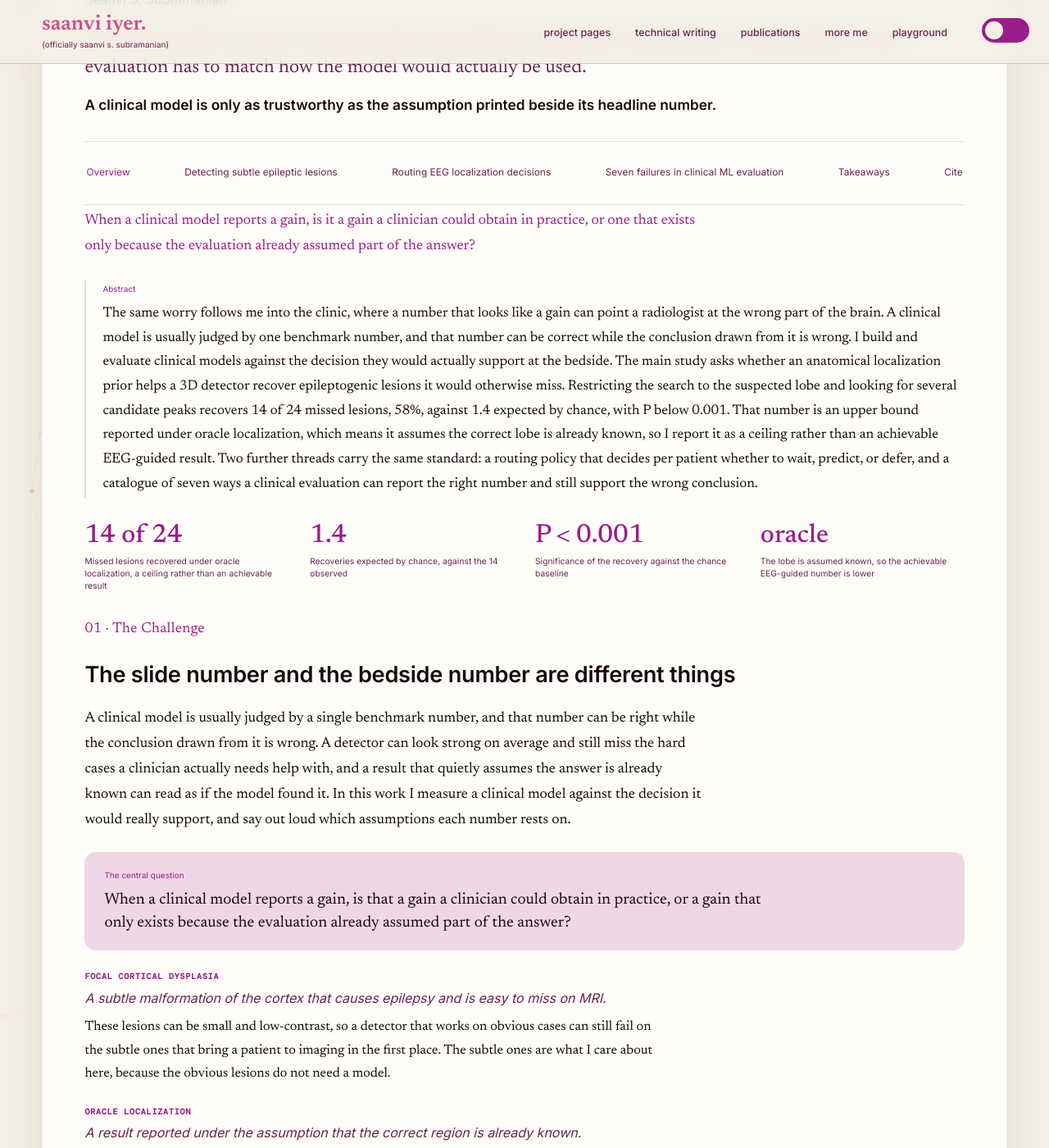
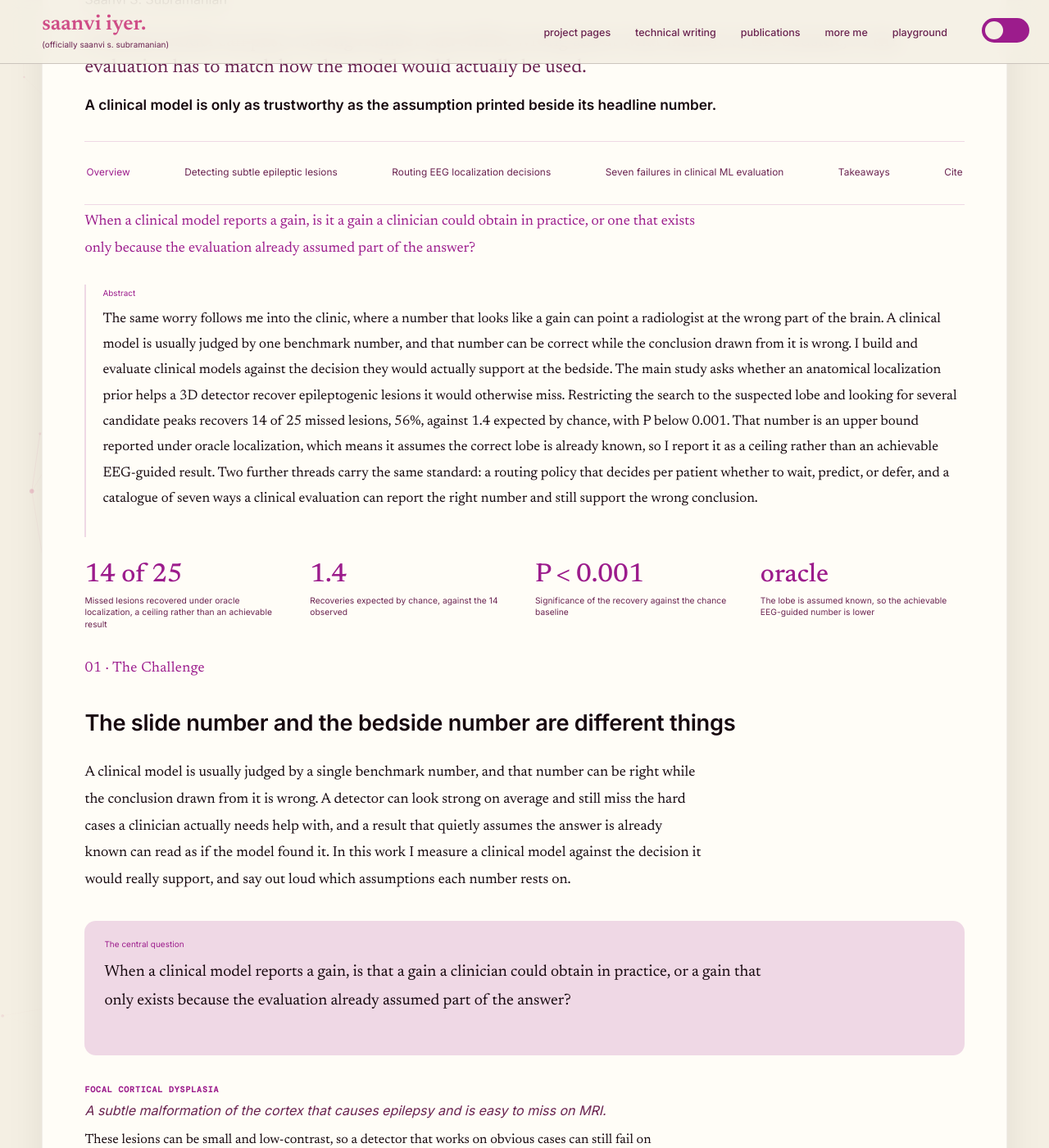
Before and after one commit to saanviiyer/saanviiyer.github.io, a Jekyll site: the page built from pages/proj-clinical-ml.html, in a window 1280 px wide and 1400 px high, scrolled down 445 px. Shown: the whole window at 82% size. Built offline with Jekyll 4.4.1, drawn with Linux system fonts in a browser that asks for light colours; some web fonts are replaced; some of the changed text lies outside the part shown.

Commit message:
Roomier project pages, playground reorder with biopack and the bar removed, RFP added to the research list, and the clinical page corrected to the locked 14 of 25 numbers with the verified figure

```diff
--- a/assets/css/style.css
+++ b/assets/css/style.css
@@ -1360,3 +1360,16 @@
   text-decoration: none;
 }
 .pp-wrap .bm-links a:hover { border-color: var(--accent); }
+
+/* ============ roomier project pages for a cleaner read ============ */
+.pp-body p { margin-bottom: 28px; line-height: 1.85; }
+.pp-body > ul { margin-bottom: 28px; line-height: 1.8; }
+.pp-body li { margin-bottom: 10px; }
+.pp-section-title { margin-bottom: 22px; }
+.pp-thread { margin-top: 76px; padding-top: 22px; }
+.pp-section-num { margin-top: 76px; }
+.pp-fig { margin: 44px 0; }
+.pp-fig figcaption { margin-top: 15px; }
+.finding, .why-box, .concept-card, .callout-q { margin-top: 34px; margin-bottom: 34px; }
+.pp-abstract { padding: 24px 26px; margin: 26px 0 12px; }
+.takeaways { margin-top: 32px; gap: 20px; }
--- a/pages/proj-clinical-ml.html
+++ b/pages/proj-clinical-ml.html
@@ -12,11 +12,11 @@
 
 <div class="pp-abstract">
   <div class="pp-ab-label">Abstract</div>
-  <p>The same worry follows me into the clinic, where a number that looks like a gain can point a radiologist at the wrong part of the brain. A clinical model is usually judged by one benchmark number, and that number can be correct while the conclusion drawn from it is wrong. I build and evaluate clinical models against the decision they would actually support at the bedside. The main study asks whether an anatomical localization prior helps a 3D detector recover epileptogenic lesions it would otherwise miss. Restricting the search to the suspected lobe and looking for several candidate peaks recovers 14 of 24 missed lesions, 58%, against 1.4 expected by chance, with P below 0.001. That number is an upper bound reported under oracle localization, which means it assumes the correct lobe is already known, so I report it as a ceiling rather than an achievable EEG-guided result. Two further threads carry the same standard: a routing policy that decides per patient whether to wait, predict, or defer, and a catalogue of seven ways a clinical evaluation can report the right number and still support the wrong conclusion.</p>
+  <p>The same worry follows me into the clinic, where a number that looks like a gain can point a radiologist at the wrong part of the brain. A clinical model is usually judged by one benchmark number, and that number can be correct while the conclusion drawn from it is wrong. I build and evaluate clinical models against the decision they would actually support at the bedside. The main study asks whether an anatomical localization prior helps a 3D detector recover epileptogenic lesions it would otherwise miss. Restricting the search to the suspected lobe and looking for several candidate peaks recovers 14 of 25 missed lesions, 56%, against 1.4 expected by chance, with P below 0.001. That number is an upper bound reported under oracle localization, which means it assumes the correct lobe is already known, so I report it as a ceiling rather than an achievable EEG-guided result. Two further threads carry the same standard: a routing policy that decides per patient whether to wait, predict, or defer, and a catalogue of seven ways a clinical evaluation can report the right number and still support the wrong conclusion.</p>
 </div>
 
 <div class="stat-row">
-  <div class="stat"><div class="n">14 of 24</div><div class="l">Missed lesions recovered under oracle localization, a ceiling rather than an achievable result</div></div>
+  <div class="stat"><div class="n">14 of 25</div><div class="l">Missed lesions recovered under oracle localization, a ceiling rather than an achievable result</div></div>
   <div class="stat"><div class="n">1.4</div><div class="l">Recoveries expected by chance, against the 14 observed</div></div>
   <div class="stat"><div class="n">P &lt; 0.001</div><div class="l">Significance of the recovery against the chance baseline</div></div>
   <div class="stat"><div class="n">oracle</div><div class="l">The lobe is assumed known, so the achievable EEG-guided number is lower</div></div>
@@ -80,19 +80,16 @@
     </li>
   </ol>
 
-  <div class="stat-callout"><div class="sc-num">14 of 24</div><div class="sc-lab">Missed lesions recovered (58%) under oracle localization, against 1.4 expected by chance, P &lt; 0.001</div></div>
+  <div class="stat-callout"><div class="sc-num">14 of 25</div><div class="sc-lab">Missed lesions recovered (56%) under oracle localization, against 1.4 expected by chance, P &lt; 0.001</div></div>
 
   <figure class="pp-fig">
-    <picture>
-      <source media="(max-width: 600px)" srcset="{{ '/assets/images/projects/clinical/fcd-detection-recovery-stacked.png' | relative_url }}">
-      <img src="{{ '/assets/images/projects/clinical/fcd-detection-recovery.png' | relative_url }}" alt="Left, baseline detection by cohort on 175 FCD cases, 86.3 percent overall with 24 missed. Right, the lobe-restricted multi-peak search recovers 14 of the 24 misses against 1.4 expected by chance.">
-    </picture>
-    <figcaption><strong>Figure 1. Detection, then recovery.</strong> Left, the baseline T2-FLAIR nnU-Net detects 86.3% of lesions across the four cohorts, 151 of 175, missing 24. Of those misses 17 are silent, meaning the model produced no suprathreshold output at all, and 7 are mislocalized, meaning it made a confident prediction 34 to 139 mm from the lesion. Right, restricting a multi-peak search to the lesion lobe recovers 14 of the 24 misses, 58%, split into 10 of 17 silent and 4 of 7 mislocalized, well above the 1.4 expected from a spatially uninformative search (P &lt; 0.001). Every recovery appears within the top four candidate peaks. The lobe is a stand-in for the region an EEG work-up would flag, so this is a ceiling rather than an achievable EEG-guided number.</figcaption>
+    <img src="{{ '/assets/images/projects/clinical/cortseer-recovery.png' | relative_url }}" alt="Bar chart: the oracle localization zone recovers 14 of 25 complete misses, against 4.0 for a random in-zone cluster null and 1.4 for a probability shuffle null.">
+    <figcaption><strong>Figure 1. Detection, then recovery.</strong> The baseline T2-FLAIR nnU-Net detects 150 of 175 lesions (85.7%) across the four cohorts and misses 25 completely. The recovery search covers 24 of those 25 (one 193-voxel lesion is omitted), which split into 17 silent, meaning no suprathreshold output at all, and 7 mislocalized, meaning a confident prediction away from the lesion. Restricting a multi-peak search to the lesion lobe recovers 14 of the 25, including 10 of the 17 silent, against 1.4 and 4.0 for two spatially uninformative nulls (P &lt; 0.001). Every recovery appears within the top four candidate peaks. The lobe is a stand-in for the region an EEG work-up would flag, so this is a ceiling rather than an achievable EEG-guided number.</figcaption>
   </figure>
 
   <div class="finding">
     <div class="fn-label">Finding 1</div>
-    <p>As an upper bound under perfect (oracle) localization, the lobe-restricted multi-peak search recovered 14 of 24 missed lesions, which is 58%, against 1.4 expected by chance, with P &lt; 0.001. This is an oracle ceiling rather than an achievable EEG-guided result.</p>
+    <p>As an upper bound under perfect (oracle) localization, the lobe-restricted multi-peak search recovered 14 of 25 missed lesions, which is 56%, against 1.4 expected by chance, with P &lt; 0.001. This is an oracle ceiling rather than an achievable EEG-guided result.</p>
   </div>
 
   <div class="finding">
@@ -102,18 +99,18 @@
 
   <div class="finding">
     <div class="fn-label">Finding 3</div>
-    <p>The failure case worth stating is a wrong prior. Pointing the search at the opposite-side lobe drops recovery from 14 of 24 to 1, below the 9 the model recovers with no prior at all, so a wrong localization actively suppresses true lesions. Tightening the zone also costs, since the subregional zone dropped two cases the lobe had recovered. The prior has to be right, and no finer than the lobe.</p>
+    <p>The failure case worth stating is a wrong prior. Pointing the search at the opposite-side lobe drops recovery from 14 of 25 to 1, below the 9 the model recovers with no prior at all, so a wrong localization actively suppresses true lesions. Tightening the zone also costs, since the subregional zone dropped two cases the lobe had recovered. The prior has to be right, and no finer than the lobe.</p>
   </div>
 
   <div class="why-box">
     <div class="wb-q">Why call it an upper bound?</div>
-    <p>The recovery of 14 of 24 assumes the correct lobe is already known. A deployable pipeline would have to find the lobe from data first, so the achievable number is lower than this oracle number. That is why I report it as an upper bound every time it appears, and why the next step is removing the assumption rather than tuning it.</p>
+    <p>The recovery of 14 of 25 assumes the correct lobe is already known. A deployable pipeline would have to find the lobe from data first, so the achievable number is lower than this oracle number. That is why I report it as an upper bound every time it appears, and why the next step is removing the assumption rather than tuning it.</p>
   </div>
 
-  <p class="why-box" style="background:none;border:none;padding-left:0;">This matters because the lesions that reach imaging are the subtle ones, and a prior that recovers 14 of 24 of the misses would change a patient's path only if a deployable pipeline can supply the lobe without being told it. The oracle number shows the ceiling is high enough to aim for, and the next step is reaching it from measured data.</p>
+  <p class="why-box" style="background:none;border:none;padding-left:0;">This matters because the lesions that reach imaging are the subtle ones, and a prior that recovers 14 of 25 of the misses would change a patient's path only if a deployable pipeline can supply the lobe without being told it. The oracle number shows the ceiling is high enough to aim for, and the next step is reaching it from measured data.</p>
 
   <div class="limitations">
-    <p><strong>Limitations.</strong> The localization zone is simulated from the confirmed lesion lobe, not from a measured EEG report or raw signal, so every recovery number is a ceiling a measured prior would approach. The recovery hyperparameters, the fusion scale, the flood-fill thresholds, the 0.90 out-of-zone threshold, and the 10 mm margin, were fixed a priori rather than tuned, and the recovered count is stable at 14 of 24 across a sweep of them, though they were set on this cohort with no held-out split and there is no external test set yet. The recovery step still needs a specificity check on healthy controls. The next step is a pipeline that takes localization from measured EEG, which removes the oracle assumption that makes these numbers an upper bound.</p>
+    <p><strong>Limitations.</strong> The localization zone is simulated from the confirmed lesion lobe, not from a measured EEG report or raw signal, so every recovery number is a ceiling a measured prior would approach. The recovery hyperparameters, the fusion scale, the flood-fill thresholds, the 0.90 out-of-zone threshold, and the 10 mm margin, were fixed a priori rather than tuned, and the recovered count is stable at 14 of 25 across a sweep of them, though they were set on this cohort with no held-out split and there is no external test set yet. The recovery step still needs a specificity check on healthy controls. The next step is a pipeline that takes localization from measured EEG, which removes the oracle assumption that makes these numbers an upper bound.</p>
   </div>
 </section>
 
@@ -216,7 +213,7 @@
 <h2 class="pp-section-title">What the threads add up to</h2>
 
 <div class="takeaways">
-  <div class="takeaway"><div class="tk-h">Label the assumption</div>A localization prior recovered 14 of 24 missed lesions, reported as an upper bound under oracle localization rather than an achievable EEG-guided result.</div>
+  <div class="takeaway"><div class="tk-h">Label the assumption</div>A localization prior recovered 14 of 25 missed lesions, reported as an upper bound under oracle localization rather than an achievable EEG-guided result.</div>
   <div class="takeaway"><div class="tk-h">Report the harm</div>The same method that recovers missed lesions can suppress well-detected ones, and that failure case is stated next to the gain.</div>
   <div class="takeaway"><div class="tk-h">Evaluate the decision</div>A routing policy that answers on cross-segment self-agreement reaches 88.4% at 40% coverage, against 70.0% for the model's own confidence.</div>
   <div class="takeaway"><div class="tk-h">Make the standard explicit</div>The seven-failures catalogue is the checklist the other two threads are held to, applied first to my own numbers.</div>
```
Also changed, not shown: pages/playground.html (+17 -7 lines), pages/projects-index.html (+10 -0 lines).
